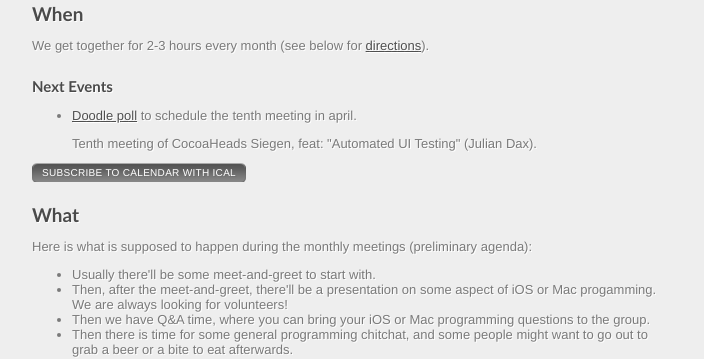
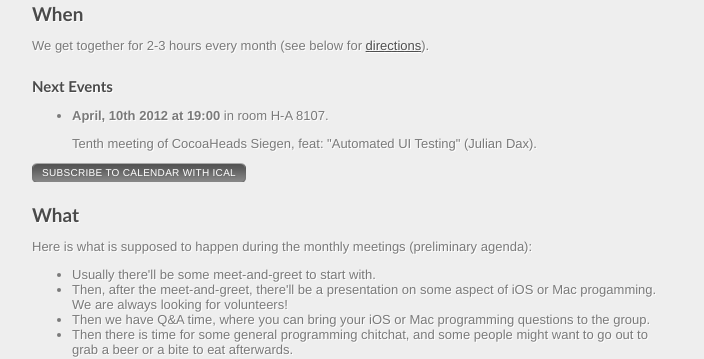
Before and after one commit to bmeurer/cocoaheads.informatik.uni-siegen.de, a Jekyll site: the page built from index.html, in a window 1280 px wide and 900 px high, scrolled down 578 px. Shown: the part 152-511 px from the top of the window, without its empty margins (118-822 px from the left). Built offline with Jekyll 4.4.1, drawn with Linux system fonts in a browser that asks for light colours; nearby versions of some CDN libraries; Markdown is read by kramdown in place of the engine named in the settings.

Commit message:
Next meeting.

```diff
--- a/index.html
+++ b/index.html
@@ -43,15 +43,15 @@
 <p>
   <ul>
     <li>
+<!--
       <p>
         <a href="http://www.doodle.com/gxpqpd6i7ewimfdu">Doodle poll</a> to
         schedule the tenth meeting in april.
       </p>
-<!--
+-->
       <p>
-        <strong>March, 7th 2012 at 19:00</strong> in room H-A 8107.
+        <strong>April, 10th 2012 at 19:00</strong> in room H-A 8107.
       </p>
--->
       <p>
         Tenth meeting of CocoaHeads Siegen, feat:
         &quot;Automated UI Testing&quot;
```
